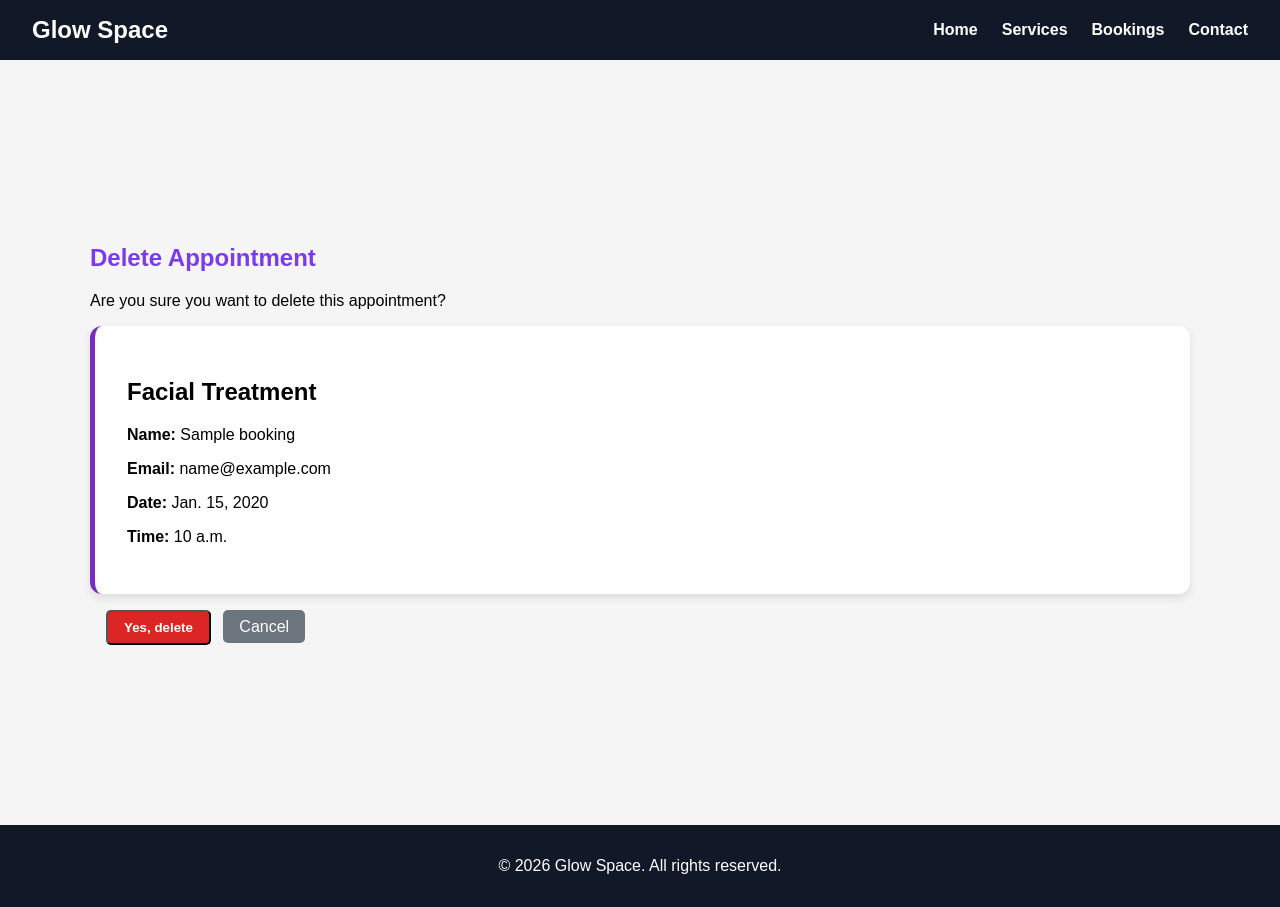
After one commit to vera-com/glow-space, a Django app: page /appointments/delete/1/ in a window 1280 px wide. The commit adds this page. Run offline with Django 5.2, Linux system fonts and the light colour scheme; tables that the repository leaves empty hold one stand-in row (values such as "Sample post").

Commit message:
Create and implement appointment deletion with confirmation page.

```diff
--- /dev/null
+++ b/home/templates/home/delete_appointment.html
@@ -0,0 +1,27 @@
+{% extends "base.html" %}
+
+{% block content %}
+
+<section class="appointments-page">
+    <h1>Delete Appointment</h1>
+
+    <p>Are you sure you want to delete this appointment?</p>
+
+    <div class="appointment-card">
+        <h2>{{ booking.service }}</h2>
+        <p><strong>Name:</strong> {{ booking.name }}</p>
+        <p><strong>Email:</strong> {{ booking.email }}</p>
+        <p><strong>Date:</strong> {{ booking.preferred_date }}</p>
+        <p><strong>Time:</strong> {{ booking.preferred_time }}</p>
+    </div>
+
+    <form method="POST">
+        {% csrf_token %}
+        <div class="delete-actions">
+        <button type="submit" class="delete-btn">Yes, delete</button>
+        <a href="{% url 'appointments' %}" class="cancel-btn">Cancel</a>
+        </div>
+    </form>
+</section>
+
+{% endblock %}
--- a/home/urls.py
+++ b/home/urls.py
@@ -8,4 +8,6 @@ urlpatterns = [
     path("appointments/", views.appointments, name="appointments"),
     path("appointments/edit/<int:booking_id>/",
          views.edit_appointment, name="edit_appointment"),
+    path("appointments/delete/<int:booking_id>/",
+         views.delete_appointment, name="delete_appointment"),
     ]
--- a/home/views.py
+++ b/home/views.py
@@ -100,3 +100,18 @@ def edit_appointment(request, booking_id):
         "home/edit_appointment.html",
         {"booking": booking}
         )
+
+
+def delete_appointment(request, booking_id):
+    booking = get_object_or_404(Booking, id=booking_id)
+
+    if request.method == "POST":
+        booking.delete()
+        messages.success(request, "Appointment deleted successfully.")
+        return redirect("appointments")
+
+    return render(
+        request,
+        "home/delete_appointment.html",
+        {"booking": booking}
+    )
--- a/static/css/style.css
+++ b/static/css/style.css
@@ -260,6 +260,50 @@ nav {
     margin-bottom: 1rem;
 }
 
+.appointment-actions {
+    display: flex;
+    gap: 0.75rem;
+    margin-top: 1rem;
+}
+
+.delete-actions {
+    padding: 1rem;
+
+}
+.edit-btn,
+.delete-btn {
+    padding: 0.5rem 1rem;
+    border-radius: 5px;
+    text-decoration: none;
+    font-weight: 600;
+}
+
+.edit-btn {
+    background-color: #7c3aed;
+    color: white;
+}
+
+.delete-btn {
+    background-color: #dc2626;
+    color: white;
+}
+
+.edit-btn:hover {
+    opacity: 0.9;
+}
+
+.delete-btn:hover {
+    opacity: 0.9;
+}
+
+.cancel-btn {
+    background: #6c757d;
+    color: white;
+    padding: 0.5rem 1rem;
+    border-radius: 5px;
+    text-decoration: none;
+    margin-left: 0.5rem;
+}
 
 
 /* =========================
```
Also changed, not shown: home/templates/home/appointments.html (+6 -1 lines).
